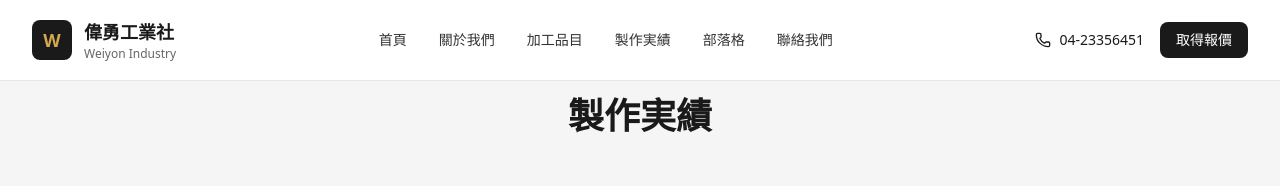
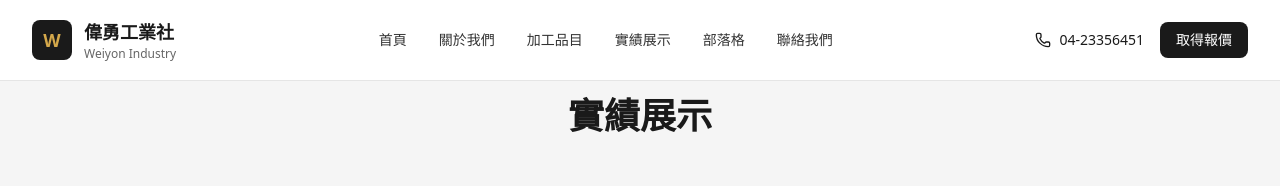
Before and after one commit to brucenote/weiyon, a Next.js app: page /gallery in a window 1280 px wide. Shown: the top 186 px of the page. Built offline with nearby package versions, Linux system fonts and the light colour scheme.

Commit message:
Fix: 製作実績改為實績展示

```diff
--- a/src/app/gallery/page.tsx
+++ b/src/app/gallery/page.tsx
@@ -1,7 +1,7 @@
 import { Metadata } from "next";
 
 export const metadata: Metadata = {
-  title: "製作実績 | 偉勇工業社",
+  title: "實績展示 | 偉勇工業社",
   description: "偉勇工業社多年來的精密加工成果，展示半導體設備、航太零件、汽車配件等各類型產品案例",
 };
 
@@ -48,7 +48,7 @@ export default function GalleryPage() {
         <div className="max-w-7xl mx-auto px-4 sm:px-6 lg:px-8">
           <div className="max-w-3xl mx-auto text-center">
             <h1 className="text-3xl lg:text-4xl font-bold text-[var(--color-primary)] mb-2">
-              製作実績
+              實績展示
             </h1>
           </div>
         </div>
--- a/src/components/footer.tsx
+++ b/src/components/footer.tsx
@@ -5,7 +5,7 @@ const navigation = [
   { name: "首頁", href: "/" },
   { name: "關於我們", href: "/about" },
   { name: "加工品目", href: "/products" },
-  { name: "製作実績", href: "/gallery" },
+  { name: "實績展示", href: "/gallery" },
   { name: "部落格", href: "/blog" },
   { name: "聯絡我們", href: "/contact" },
 ];
--- a/src/components/header.tsx
+++ b/src/components/header.tsx
@@ -9,7 +9,7 @@ const navigation = [
   { name: "首頁", href: "/" },
   { name: "關於我們", href: "/about" },
   { name: "加工品目", href: "/products" },
-  { name: "製作実績", href: "/gallery" },
+  { name: "實績展示", href: "/gallery" },
   { name: "部落格", href: "/blog" },
   { name: "聯絡我們", href: "/contact" },
 ];
```
